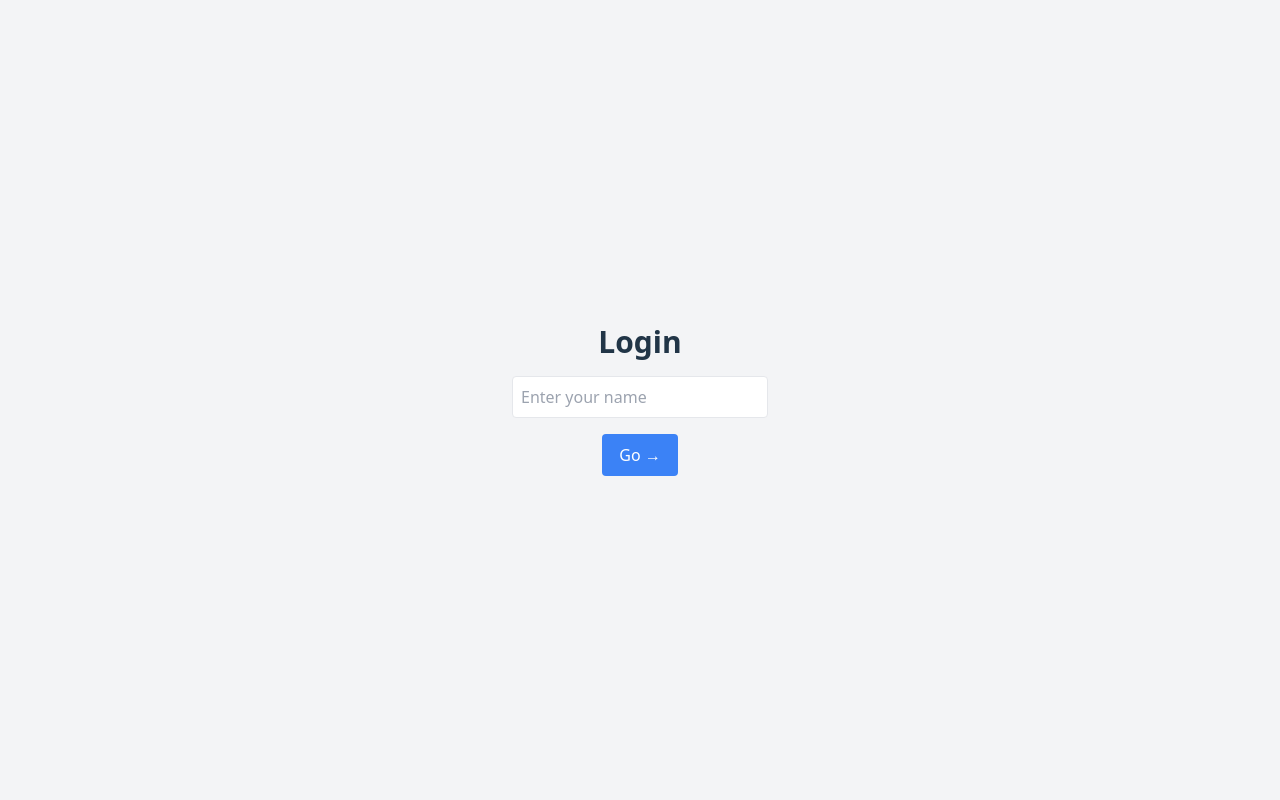
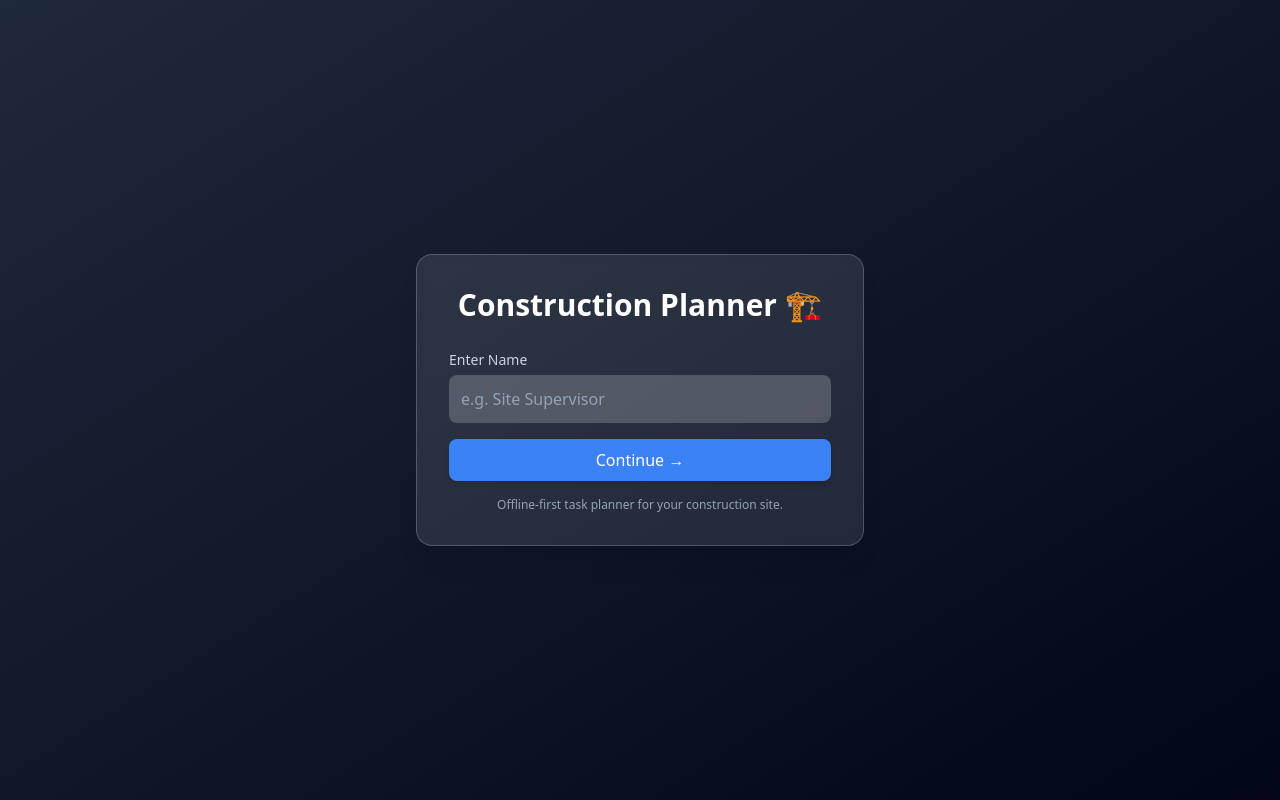
Before and after one commit to QasimRRizvi/construction-app, a React (Vite) app: page / in a window 1280 px wide. Built offline with nearby package versions, Linux system fonts and the light colour scheme.

Commit message:
chore: style login page

```diff
--- a/src/pages/Login.tsx
+++ b/src/pages/Login.tsx
@@ -10,8 +10,9 @@ const Login = () => {
   const navigate = useNavigate()
 
   const handleLogin = async () => {
+    if (!name.trim()) return
+
     const db = await getDB()
-
     const existing = await db.users.findOne({ selector: { name } }).exec()
 
     let user
@@ -28,21 +29,35 @@ const Login = () => {
   }
 
   return (
-    <div className="h-screen flex flex-col items-center justify-center gap-4">
-      <h1 className="text-3xl font-bold">Login</h1>
+    <div className="min-h-screen bg-gradient-to-br from-slate-800 to-slate-950 flex items-center justify-center px-4">
+      <div className="w-full max-w-md bg-white/10 backdrop-blur-sm rounded-2xl shadow-xl p-8 border border-white/20">
+        <h1 className="text-3xl font-bold text-white text-center mb-6">
+          Construction Planner 🏗️
+        </h1>
+
+        <label htmlFor="username" className="text-slate-300 text-sm">
+          Enter Name
+        </label>
         <input
+          id="username"
           type="text"
-        className="border p-2 rounded w-64"
+          className="w-full mt-1 mb-4 p-3 rounded-lg bg-white/20 text-white placeholder:text-slate-400 focus:outline-none focus:ring-2 focus:ring-blue-400"
+          placeholder="e.g. Site Supervisor"
           value={name}
           onChange={(e) => setName(e.target.value)}
-        placeholder="Enter your name"
         />
+
         <button
           onClick={handleLogin}
-        className="bg-blue-500 text-white px-4 py-2 rounded"
+          className="w-full bg-blue-500 hover:bg-blue-600 transition-colors text-white font-medium py-2 rounded-lg shadow-md"
         >
-        Go →
+          Continue →
         </button>
+
+        <p className="text-xs text-slate-400 mt-4 text-center">
+          Offline-first task planner for your construction site.
+        </p>
+      </div>
     </div>
   )
 }
```
Lines whose indentation alone changed are shown as unchanged.
